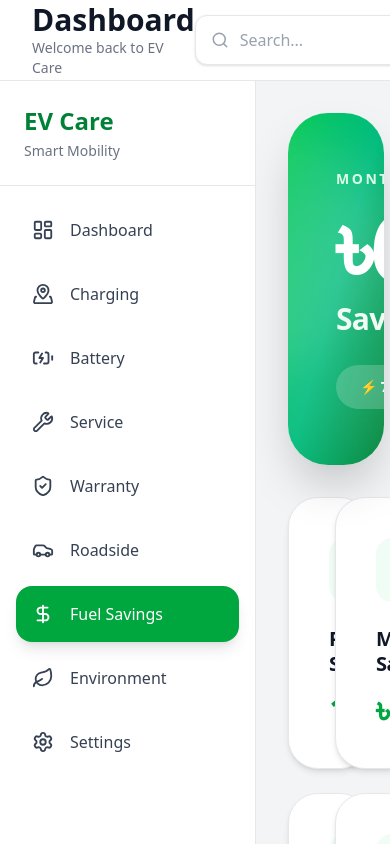
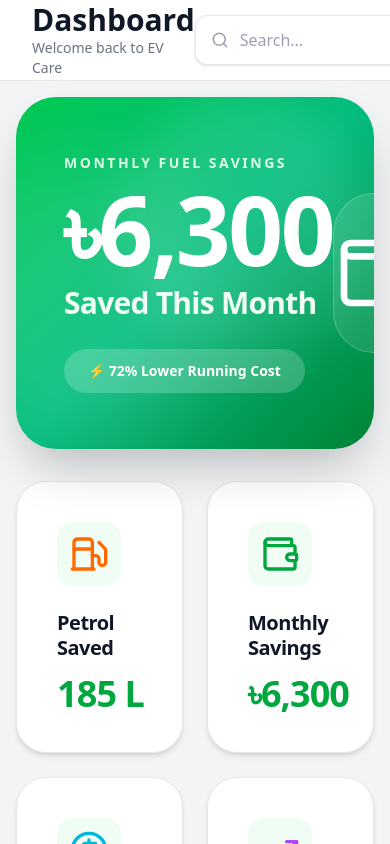
Before and after one commit to ahnafabik5/EV-Mobile-App, a Next.js app: page /fuel in a window 390 px wide. Shown: the top 844 px of the page. Built offline with nearby package versions, Linux system fonts and the light colour scheme.

Commit message:
Responsive layout update

```diff
--- a/components/layout/DashboardLayout.tsx
+++ b/components/layout/DashboardLayout.tsx
@@ -7,7 +7,9 @@
   children: React.ReactNode;
 };
 
-export default function DashboardLayout({ children }: Props) {
+export default function DashboardLayout({
+  children,
+}: Props) {
   return (
     <div className="min-h-screen bg-gray-100">
 
@@ -15,10 +17,20 @@
 
       <div className="mx-auto flex max-w-[1600px]">
 
-        <Sidebar />
+        {/* Desktop Sidebar */}
 
-        <main className="flex-1 overflow-y-auto p-8">
+        <aside className="hidden lg:block">
+
+          <Sidebar />
+
+        </aside>
+
+        {/* Main Content */}
+
+        <main className="min-w-0 flex-1 overflow-x-hidden p-4 sm:p-6 lg:p-8">
+
           {children}
+
         </main>
 
       </div>
```
